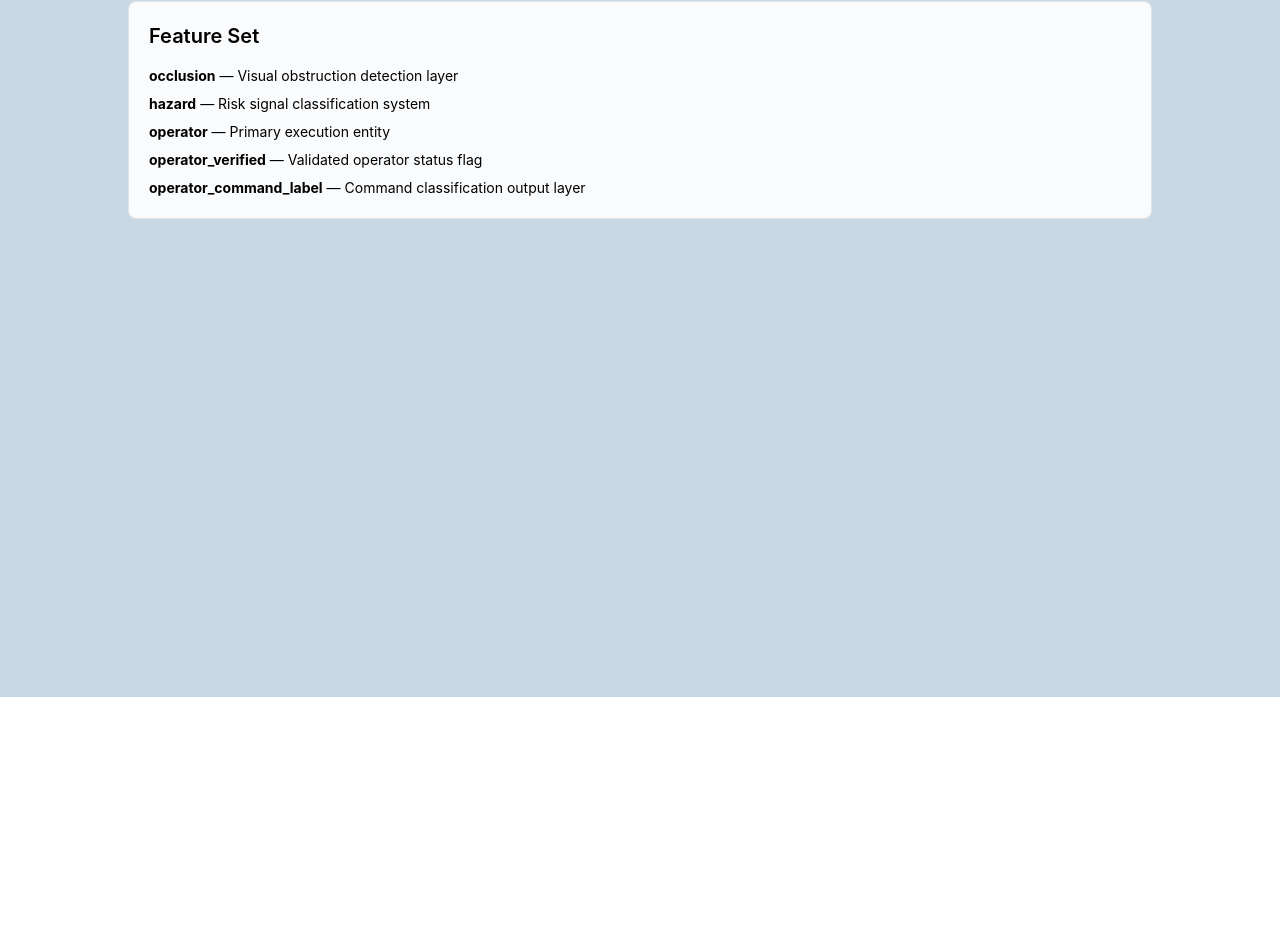
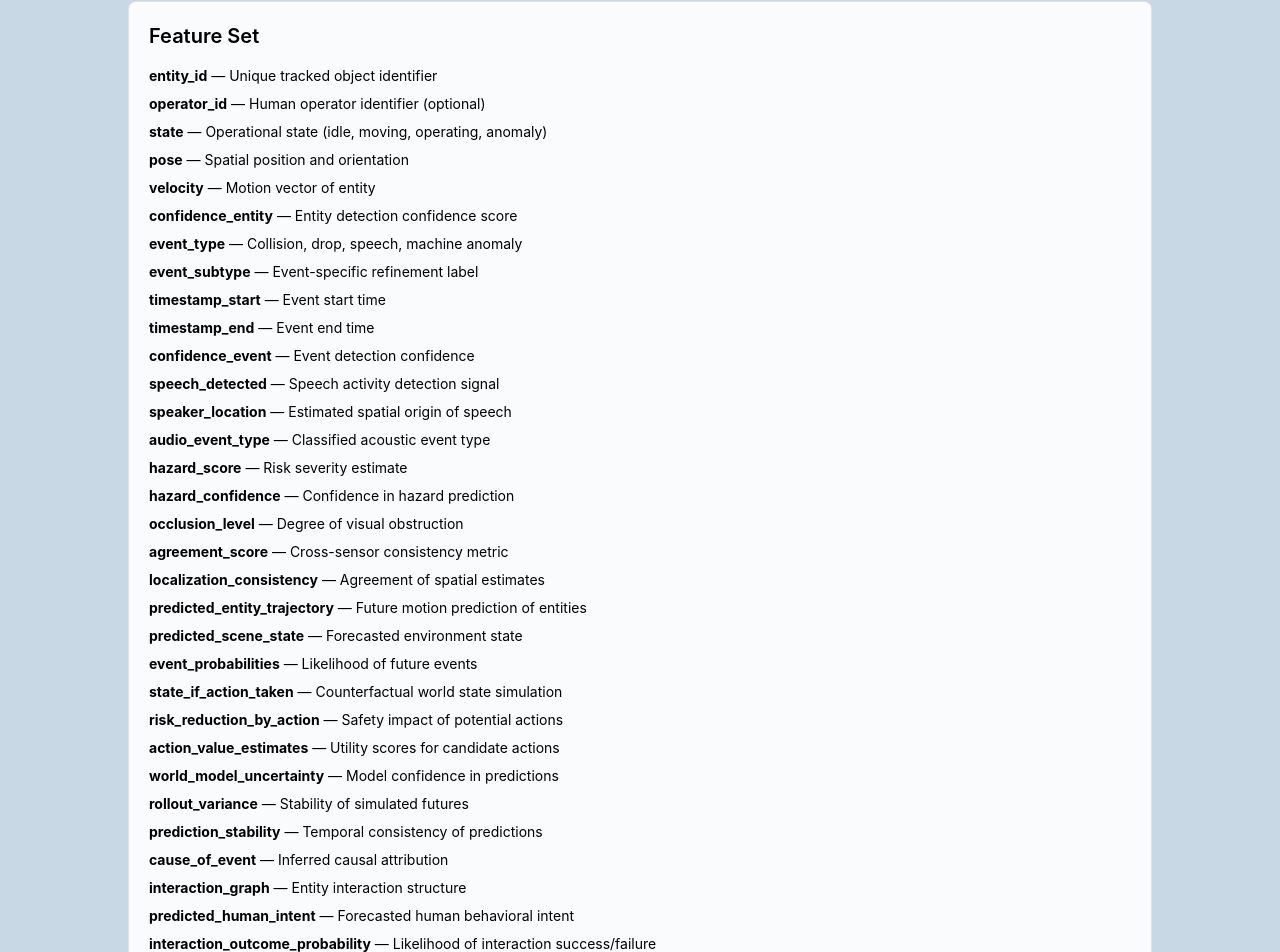
Before and after one commit to SanguineAI-Incorporated/sanguine-ai-users, a React (Vite) app: page /documentation in a window 1280 px wide. Shown: the part 103-1055 px from the top of the page. Before the commit the page ends 800 px from the top, so only its background shows below. Built offline with nearby package versions, Linux system fonts and the light colour scheme.

Commit message:
Expand feature set documentation with new attributes

```diff
--- a/src/pages/Documentation.jsx
+++ b/src/pages/Documentation.jsx
@@ -18,11 +18,64 @@ export default function Documentation() {
           <h2 className="text-xl font-semibold mb-4">Feature Set</h2>
 
           <ul className="space-y-2 text-sm">
-            <li><strong>occlusion</strong> — Visual obstruction detection layer</li>
-            <li><strong>hazard</strong> — Risk signal classification system</li>
-            <li><strong>operator</strong> — Primary execution entity</li>
-            <li><strong>operator_verified</strong> — Validated operator status flag</li>
-            <li><strong>operator_command_label</strong> — Command classification output layer</li>
+
+            {/* Core Identity + State */}
+            <li><strong>entity_id</strong> — Unique tracked object identifier</li>
+            <li><strong>operator_id</strong> — Human operator identifier (optional)</li>
+            <li><strong>state</strong> — Operational state (idle, moving, operating, anomaly)</li>
+            <li><strong>pose</strong> — Spatial position and orientation</li>
+            <li><strong>velocity</strong> — Motion vector of entity</li>
+            <li><strong>confidence_entity</strong> — Entity detection confidence score</li>
+
+            {/* Events */}
+            <li><strong>event_type</strong> — Collision, drop, speech, machine anomaly</li>
+            <li><strong>event_subtype</strong> — Event-specific refinement label</li>
+            <li><strong>timestamp_start</strong> — Event start time</li>
+            <li><strong>timestamp_end</strong> — Event end time</li>
+            <li><strong>confidence_event</strong> — Event detection confidence</li>
+
+            {/* Audio Layer */}
+            <li><strong>speech_detected</strong> — Speech activity detection signal</li>
+            <li><strong>speaker_location</strong> — Estimated spatial origin of speech</li>
+            <li><strong>audio_event_type</strong> — Classified acoustic event type</li>
+
+            {/* Safety Layer */}
+            <li><strong>hazard_score</strong> — Risk severity estimate</li>
+            <li><strong>hazard_confidence</strong> — Confidence in hazard prediction</li>
+            <li><strong>occlusion_level</strong> — Degree of visual obstruction</li>
+
+            {/* Cross-Modal Consistency */}
+            <li><strong>agreement_score</strong> — Cross-sensor consistency metric</li>
+            <li><strong>localization_consistency</strong> — Agreement of spatial estimates</li>
+
+            {/* World Model (NEW) */}
+            <li><strong>predicted_entity_trajectory</strong> — Future motion prediction of entities</li>
+            <li><strong>predicted_scene_state</strong> — Forecasted environment state</li>
+            <li><strong>event_probabilities</strong> — Likelihood of future events</li>
+
+            <li><strong>state_if_action_taken</strong> — Counterfactual world state simulation</li>
+            <li><strong>risk_reduction_by_action</strong> — Safety impact of potential actions</li>
+            <li><strong>action_value_estimates</strong> — Utility scores for candidate actions</li>
+
+            <li><strong>world_model_uncertainty</strong> — Model confidence in predictions</li>
+            <li><strong>rollout_variance</strong> — Stability of simulated futures</li>
+            <li><strong>prediction_stability</strong> — Temporal consistency of predictions</li>
+
+            <li><strong>cause_of_event</strong> — Inferred causal attribution</li>
+            <li><strong>interaction_graph</strong> — Entity interaction structure</li>
+
+            <li><strong>predicted_human_intent</strong> — Forecasted human behavioral intent</li>
+            <li><strong>interaction_outcome_probability</strong> — Likelihood of interaction success/failure</li>
+
+            <li><strong>hazard_trajectory</strong> — Risk evolution over time</li>
+            <li><strong>time_to_critical_risk</strong> — Time until unsafe threshold</li>
+
+            <li><strong>future_sensor_agreement</strong> — Predicted cross-modal consistency</li>
+            <li><strong>predicted_modal_conflict</strong> — Expected sensor disagreement</li>
+
+            {/* System */}
+            <li><strong>timestamp</strong> — System-wide event timestamp</li>
+
           </ul>
         </div>
 
```
